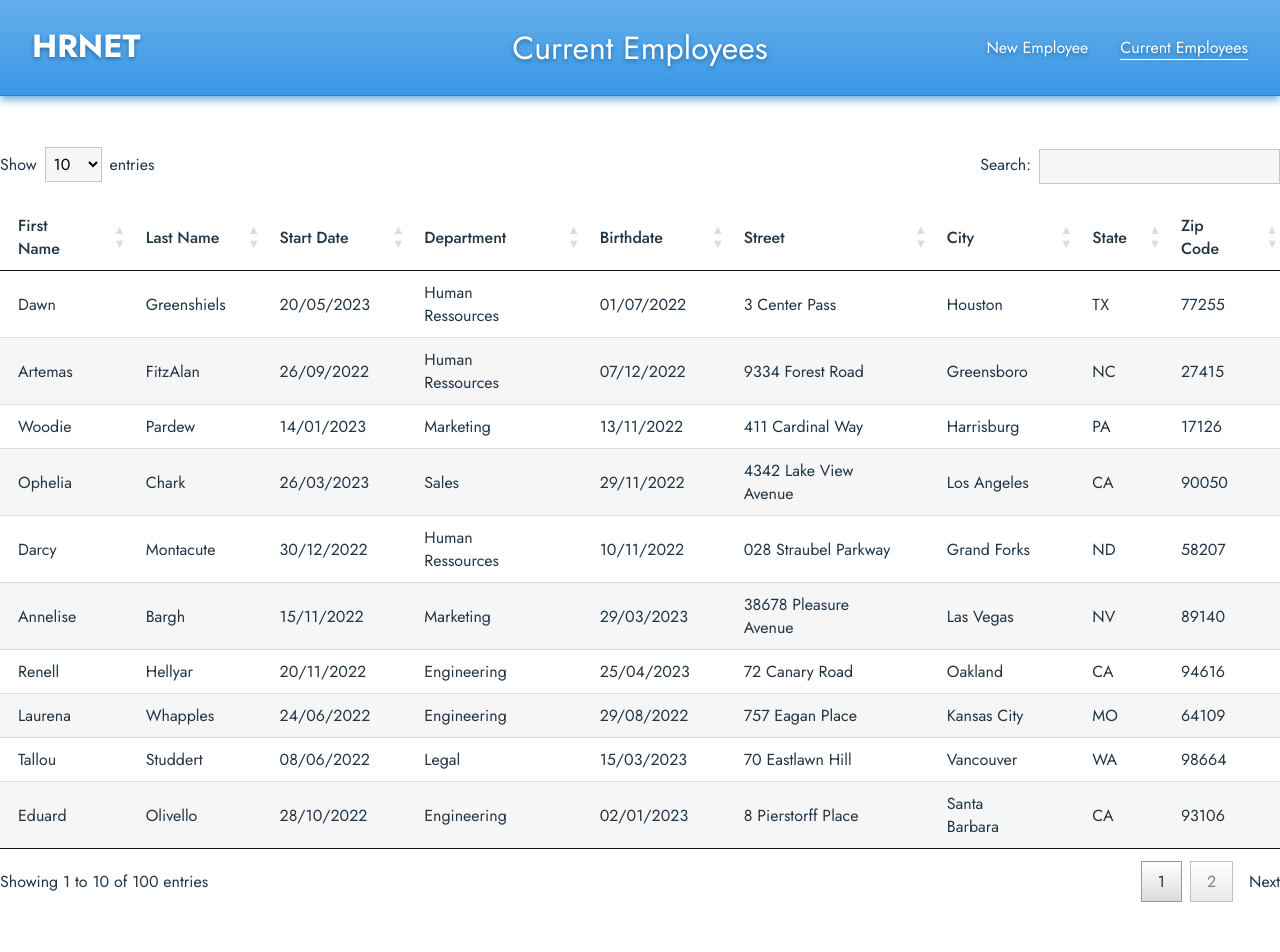
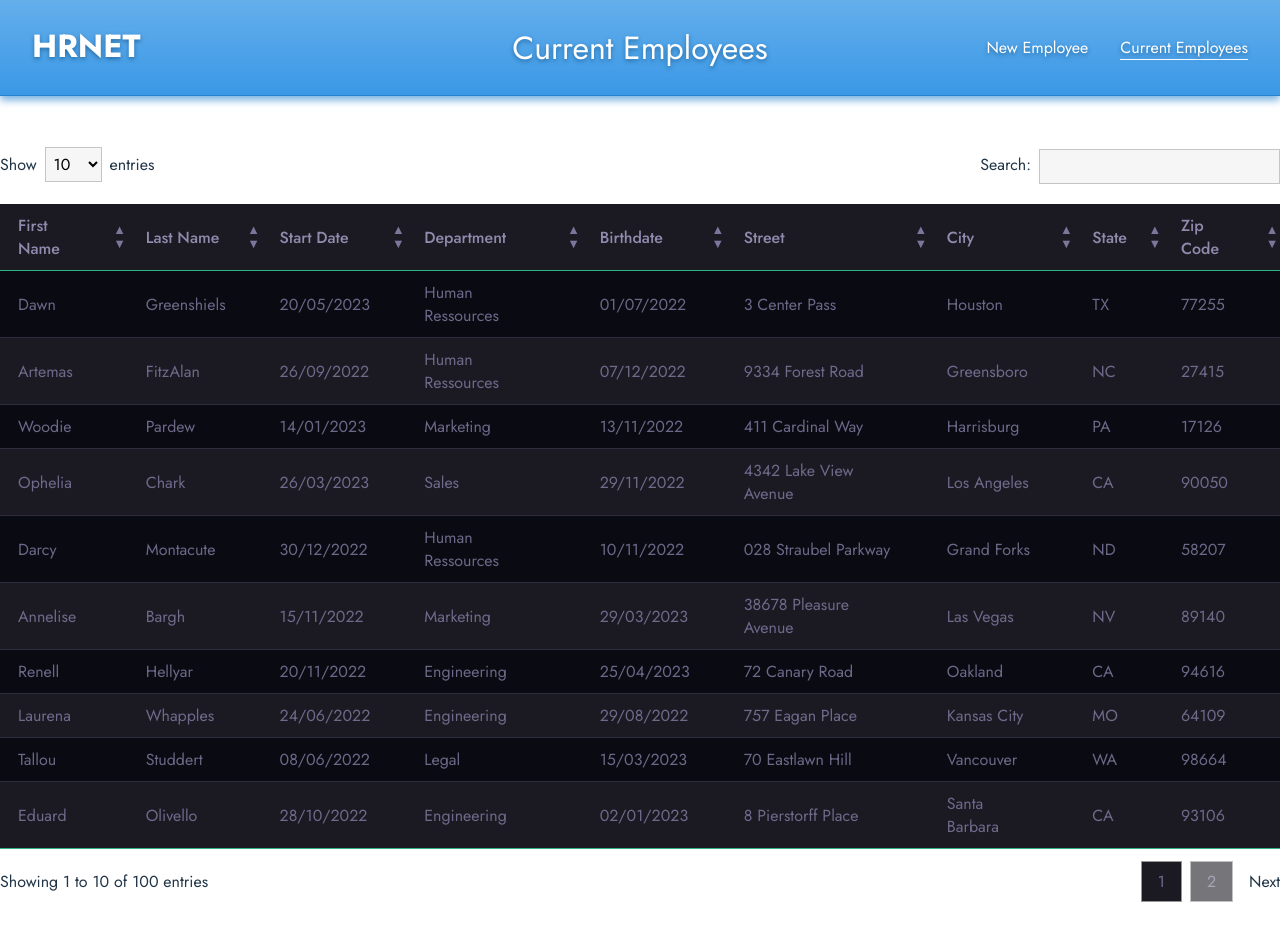
Before and after one commit to ask0ldd/Schoolwork-P14-StateAdded, a React (Vite) app: page /Schoolwork-P14-StateAdded/employee-list in a window 1280 px wide. Shown: the top 952 px of the page. Built offline with nearby package versions, Linux system fonts and the light colour scheme.

Commit message:
preset pagination

```diff
--- a/src/components/DatasTable/Pagination.tsx
+++ b/src/components/DatasTable/Pagination.tsx
@@ -11,7 +11,7 @@ import { useContext } from "react"
  */
 function Pagination() {
 
-    const {tableState, dispatch} = useContext(DatasTableContext)
+    const {tableState, dispatch, preset} = useContext(DatasTableContext)
     if(!dispatch || !tableState) return(<></>)
 
     const currentPage = tableState.pagination.currentPage
@@ -19,6 +19,8 @@ function Pagination() {
     const totalEntries = tableState.tableDAO.getProcessedDatas(tableState.getProcessingParameters()).length
 
     const enoughEntriesLeftForNextPage =  currentPage * nEntriesPerPage < totalEntries
+
+    const paginationPreset = preset && preset.paginationButton
 
     /*
      * Previous Table Page.
@@ -54,8 +56,8 @@ function Pagination() {
         <div id="paginationContainer">
           {currentPage > 1 && <span tabIndex={0} style={{marginRight:'0.5rem'}} onClick={() => prevPage(tableState)}>Previous</span>}
           {currentPage > 1 && <div tabIndex={0} className="paginationInactivePage" onClick={() => prevPage(tableState)}>{currentPage-1}</div>}
-          <div tabIndex={0} className="paginationActivePage">{currentPage}</div>
-          {enoughEntriesLeftForNextPage && <div tabIndex={0} className="paginationInactivePage" onClick={() => nextPage(tableState)}>{currentPage+1}</div>}
+          <div style={paginationPreset && {color: paginationPreset?.textColor, background:paginationPreset?.backgroundColor}} tabIndex={0} className="paginationActivePage">{currentPage}</div>
+          {enoughEntriesLeftForNextPage && <div style={paginationPreset && {color: paginationPreset?.textColor, background:paginationPreset?.backgroundColor}} tabIndex={0} className="paginationInactivePage" onClick={() => nextPage(tableState)}>{currentPage+1}</div>}
           {enoughEntriesLeftForNextPage && <span tabIndex={0} style={{marginLeft:'0.5rem'}} onClick={() => nextPage(tableState)}>Next</span>}
         </div>
     )
--- a/src/components/DatasTable/presets/basePreset.ts
+++ b/src/components/DatasTable/presets/basePreset.ts
@@ -28,4 +28,12 @@ export const basePreset : IPreset = {
         bottomSeparatorColor : "#DDDDDD",
     },
     firstnLastRowSeparatorsColor : "#111",
+    paginationButton :
+    {
+        backgroundColor : "linear-gradient(to bottom, #fff 0%, #dcdcdc 100%)",
+        textColor : "#213547",
+        hoverBackgroundColor : "#0078d7",
+        hoverTextColor : "#213547",
+        borderColor : "#fff",
+    },
 }
--- a/src/components/DatasTable/presets/darkPreset.ts
+++ b/src/components/DatasTable/presets/darkPreset.ts
@@ -29,4 +29,12 @@ export const darkPreset : IPreset = {
         bottomSeparatorColor : "#2F2D3B",
     },
     firstnLastRowSeparatorsColor : "#30B383",
+    paginationButton :
+    {
+        backgroundColor : "#1B1A23",
+        textColor : "#7D769BDD",
+        hoverBackgroundColor : "#0078d7",
+        hoverTextColor : "#213547",
+        borderColor : "#fff",
+    },
 }
--- a/src/pages/CurrentEmployees.tsx
+++ b/src/pages/CurrentEmployees.tsx
@@ -8,7 +8,7 @@ import Header from '../components/Header'
 import Footer from '../components/Footer'
 import { useTypedSelector } from '../redux/hook/typedHooks'
 import { darkPreset } from '../components/DatasTable/presets/darkPreset'
-import { basePreset } from '../components/DatasTable/presets/basePreset'
+// import { basePreset } from '../components/DatasTable/presets/basePreset'
 
 /**
  * Component : Displaying the current employees datatable page.
@@ -34,7 +34,7 @@ function CurrentEmployees() {
     <>
       <Header pageTitle='Current Employees'/>
       <main className='mainCE'>
-        <DatasTable tableModel={tableModel} tableDatas={employeesList} preset={basePreset}/>
+        <DatasTable tableModel={tableModel} tableDatas={employeesList} preset={darkPreset}/>
       </main>
       <Footer/>
     </>
```
Also changed, not shown: src/components/DatasTable/interfaces/IPreset.ts (+8 -0 lines).
